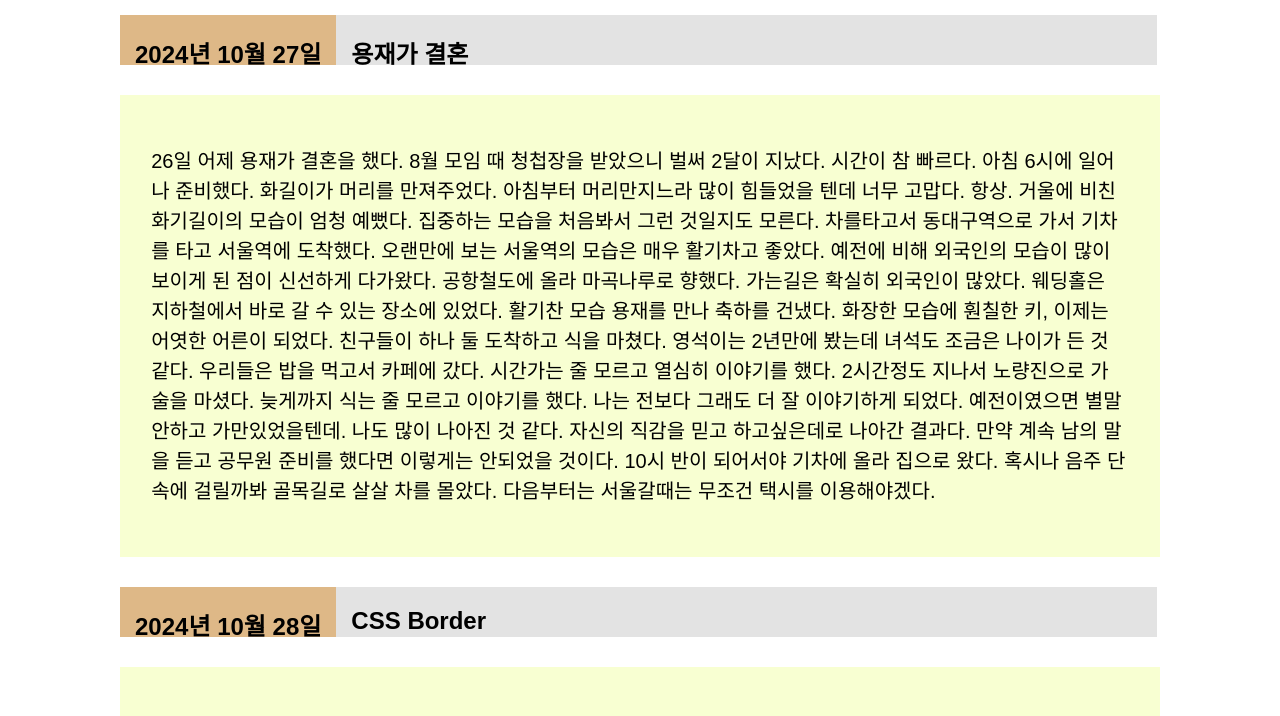
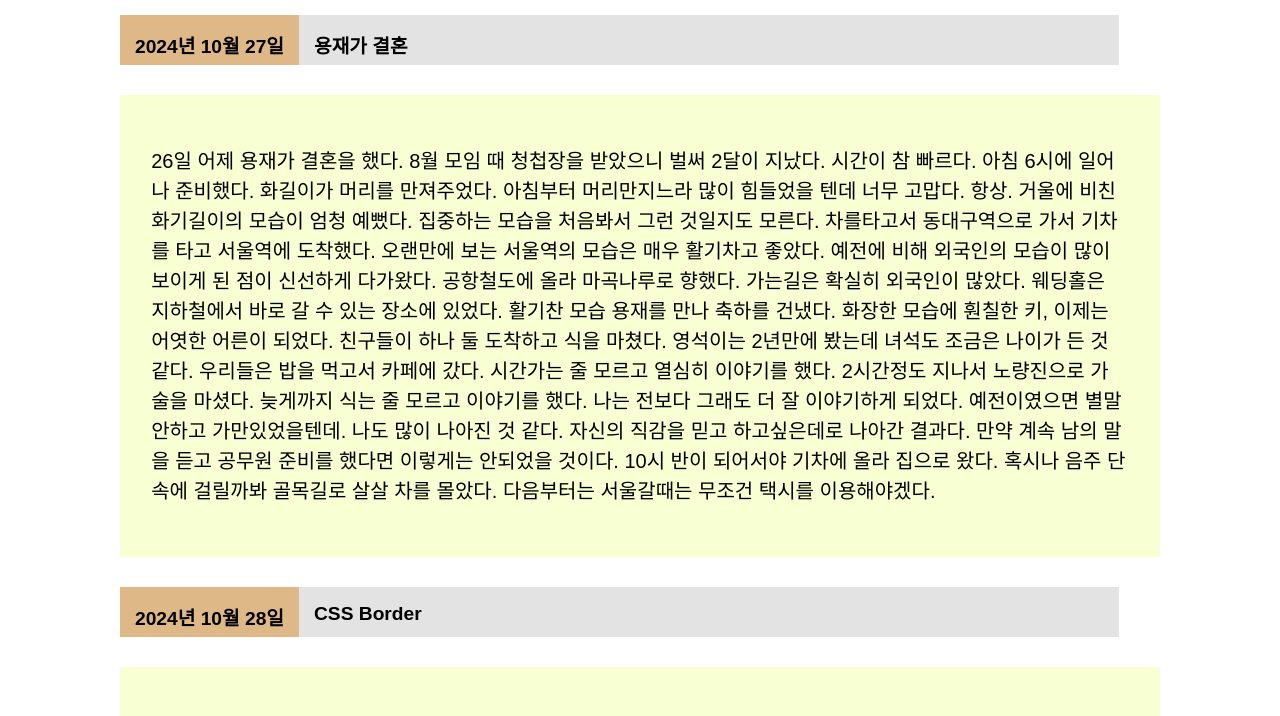
Before and after one commit to leejungyyyeol/web1, a website: page dairy.html in a window 1280 px wide. Shown: the part 83-799 px from the top of the page. Drawn offline with Linux system fonts and the light colour scheme.

Commit message:
vw의 중요성

```diff
--- a/dairy.html
+++ b/dairy.html
@@ -69,7 +69,9 @@
             body{
                 font-family:'apple sd gothic neo', sans-serif
             }
-
+            h2{
+                font-size: 1.5vw;
+            }
         </style>
     </head>
     <body>
```
